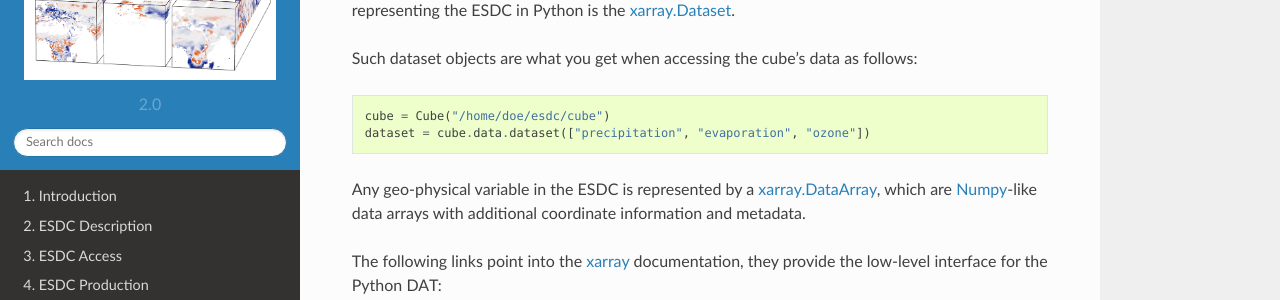
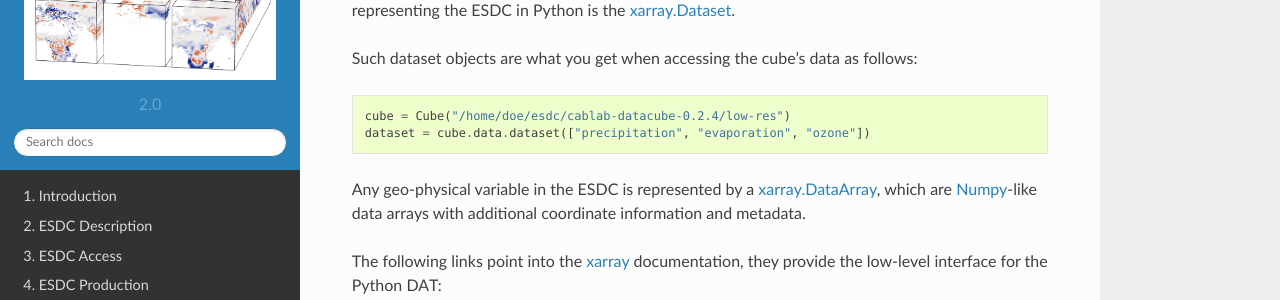
Before and after one commit to esa-esdl/esdl-core, a Sphinx documentation site: the page built from doc/dat_python.rst, in a window 1280 px wide and 1356 px high. Shown: the part 241-541 px from the top of the window. Built offline with Sphinx 7.4.7 and the Read the Docs theme 2.0.0, drawn with Linux system fonts in a browser that asks for light colours.

Commit message:
doc updates

```diff
--- a/doc/dat_python.rst
+++ b/doc/dat_python.rst
@@ -28,7 +28,7 @@ data structure used for representing the ESDC in Python is the `xarray.Dataset`_
 
 Such dataset objects are what you get when accessing the cube's data as follows::
 
-    cube = Cube("/home/doe/esdc/cube")
+    cube = Cube("/home/doe/esdc/cablab-datacube-0.2.4/low-res")
     dataset = cube.data.dataset(["precipitation", "evaporation", "ozone"])
 
 Any geo-physical variable in the ESDC is represented by a `xarray.DataArray`_, which are Numpy_-like data arrays
```
